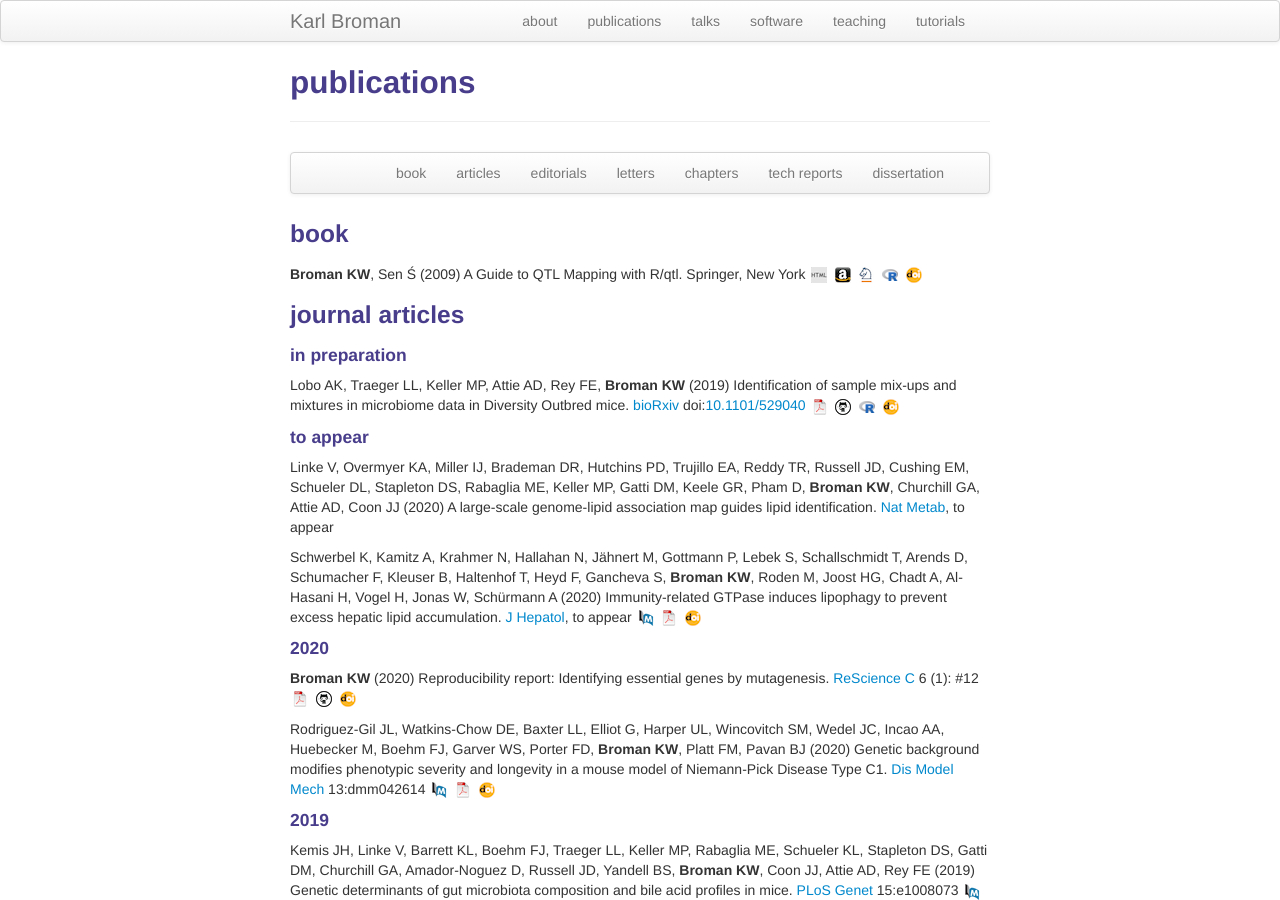
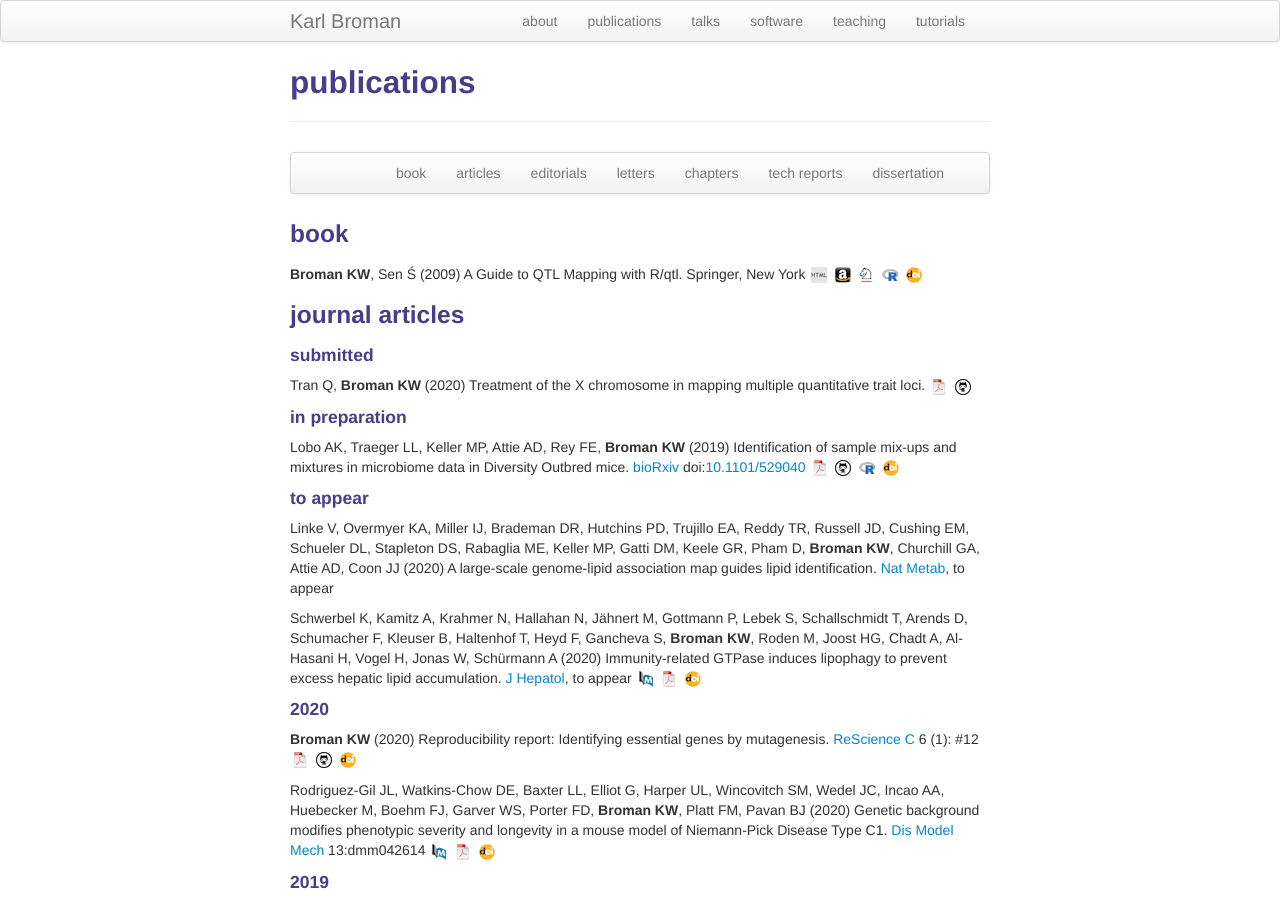
Before and after one commit to kbroman/kbroman.github.io, a Jekyll site: the page built from pages/pubs.md, in a window 1280 px wide and 900 px high. Built offline with Jekyll 4.4.1, drawn with Linux system fonts in a browser that asks for light colours.

Commit message:
Add X chr paper to pages/pubs

```diff
--- a/pages/pubs.md
+++ b/pages/pubs.md
@@ -30,6 +30,17 @@ description: Karl Broman's publications
 
 
 ### <a name="articles"></a>journal articles
+
+#### submitted
+
+Tran Q, **Broman KW** (2020)
+Treatment of the X chromosome in mapping multiple quantitative trait
+loci.
+<!-- [bioRxiv](https://www.biorxiv.org)
+doi:[10.1101/](https://doi.org/10.1101/) -->
+[![pdf](icons16/pdf-icon.png)](https://kbroman.org/Paper_qtlX/qtlX.pdf)
+[![GitHub](icons16/github-icon.png)](https://github.com/kbroman/Paper_qtlX)
+<!-- [![doi](icons16/doi-icon.png)](https://doi.org/10.1101/) -->
 
 #### in preparation
 
```
